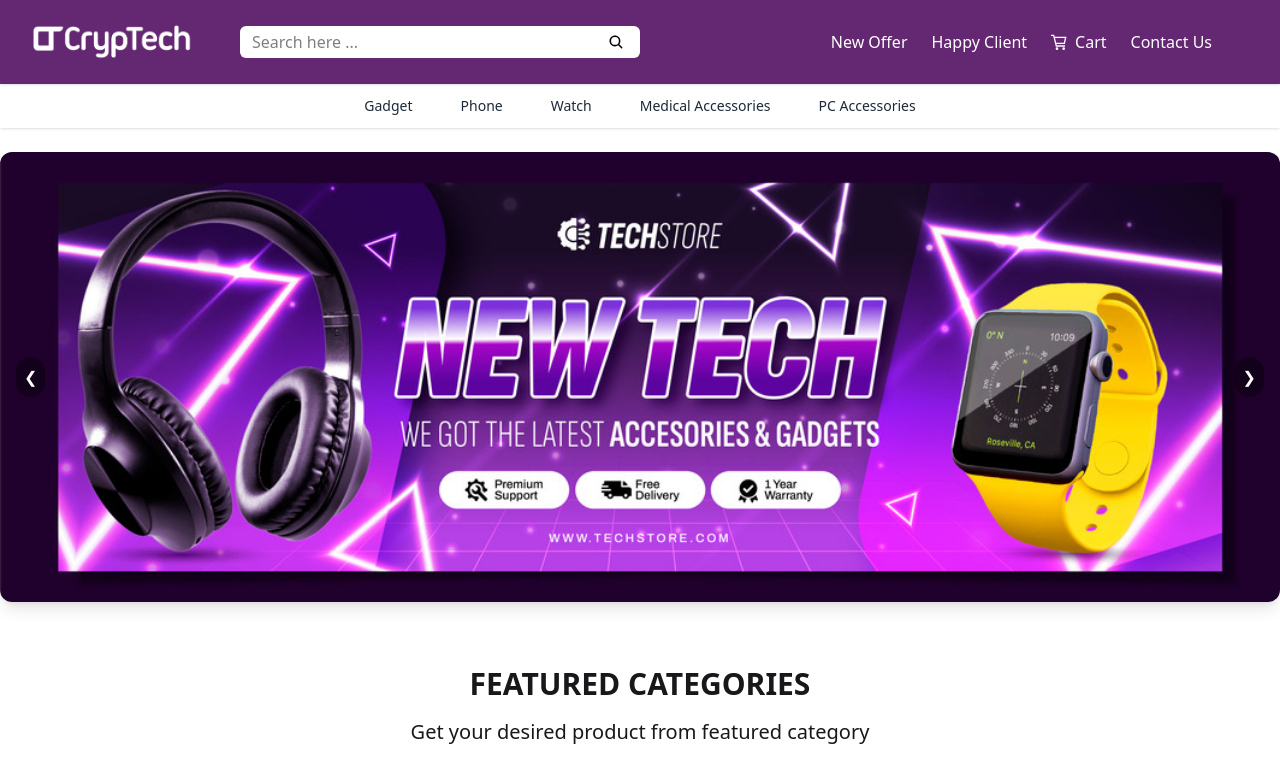
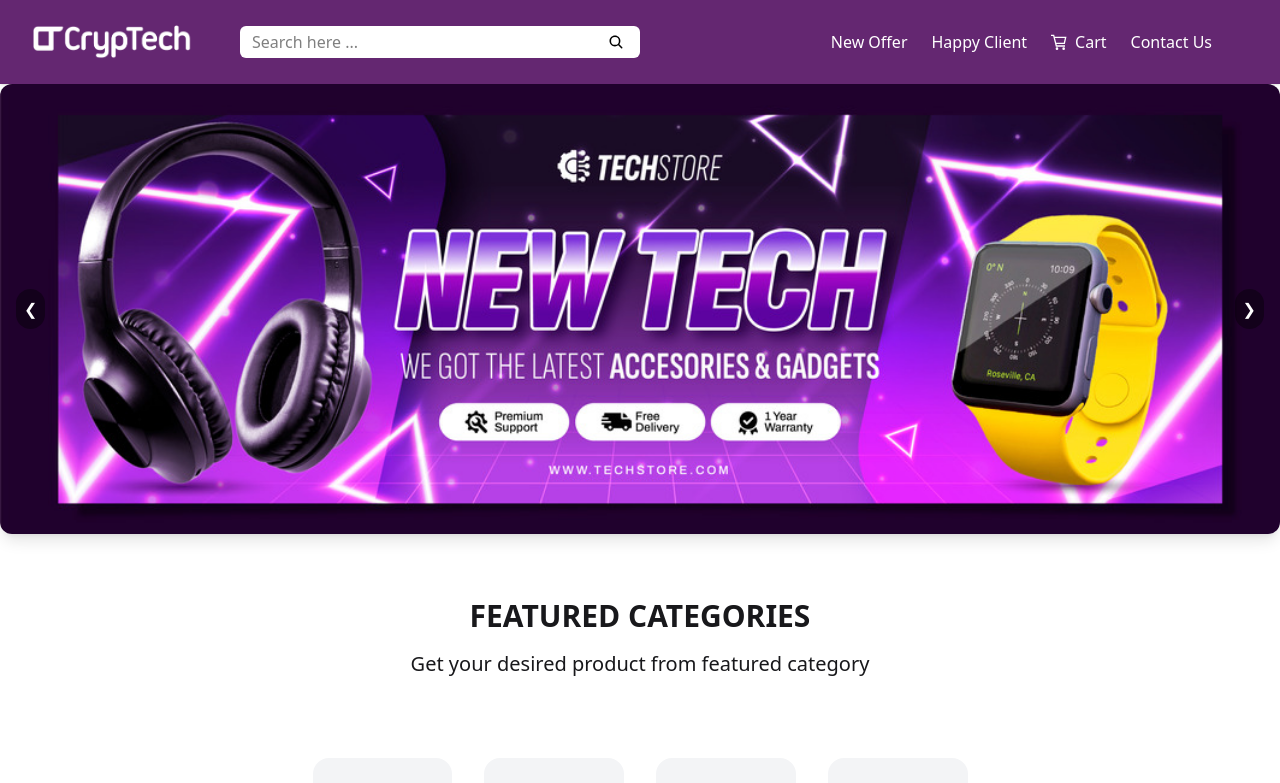
Before and after one commit to Tareq-dev/cryptech-ecom, a React app in the folder frontend/: page / in a window 1280 px wide. Shown: the top 783 px of the page. Built offline with nearby package versions, Linux system fonts and the light colour scheme; the HTML template or start-up script is replaced by a standard one.

Commit message:
setup router

```diff
--- a/frontend/src/App.jsx
+++ b/frontend/src/App.jsx
@@ -1,32 +1,18 @@
-
-import Carousel from './components/Carousel'
-import Categoty from './components/Categoty'
+import { Route, Routes } from 'react-router'
+import Footer from './components/Footer'
+import Home from './pages/Home'
+import Contact from './pages/Contact'
 import Navbar from './components/Navbar'
-import SubMenus from './components/DropdownMenu'
-import SliderProducts from './components/SliderProducts'
-import NewArrivals from './components/NewArrivals'
-import ProductsBanner from './components/ProductsBanner'
-import FeatureProducts from './components/FeatureProducts'
-import ProductsBannerTwo from './components/ProductsBannerTwo'
-import Brand from './components/Brand'
-import Content from './components/Content'
-import Footer from './components/Footer'
 
 function App() {
 
   return (
     <>
       <Navbar />
-      <SubMenus />
-      <Carousel />
-      <Categoty />
-      <SliderProducts />
-      <FeatureProducts />
-      <ProductsBanner />
-      <NewArrivals />
-      <ProductsBannerTwo />
-      <Brand />
-      <Content />
+      <Routes>
+        <Route path="/" element={<Home />} />
+        <Route path="/contact" element={<Contact />} />
+      </Routes>
       <Footer />
     </>
   )
--- a/frontend/src/components/Navbar.jsx
+++ b/frontend/src/components/Navbar.jsx
@@ -2,6 +2,7 @@
 import { IoSearch } from "react-icons/io5";
 import logo from "../assets/logo.png"
 import { GrCart } from "react-icons/gr";
+import { Link } from 'react-router';
 
 function Navbar() {
     return (
@@ -25,9 +26,9 @@
                         <li><a>Item 3</a></li>
                     </ul>
                 </div>
-                <a className=" mr-8 text-xl">
+                <Link to="/" className=" mr-8 text-xl">
                     <img className='w-40' src={logo} alt="" srcset="" />
-                </a>
+                </Link>
                 <form className="flex flex-col sm:flex-row w-[400px] items-center ml-4">
                     <input
                         type="email"
@@ -48,7 +49,7 @@
                     <li><a>New Offer</a></li>
                     <li><a>Happy Client</a></li>
                     <li><a><GrCart className='text-md' />Cart</a></li>
-                    <li><a className="">Contact Us</a></li>
+                    <li><Link to='/contact' className="">Contact Us</Link></li>
                 </ul>
 
             </div>
--- /dev/null
+++ b/frontend/src/pages/Contact.jsx
@@ -0,0 +1,9 @@
+import React from 'react'
+
+function Contact() {
+  return (
+    <div>Contact</div>
+  )
+}
+
+export default Contact
--- /dev/null
+++ b/frontend/src/pages/HappyClients.jsx
@@ -0,0 +1,9 @@
+import React from 'react'
+
+function HappyClients() {
+  return (
+    <div>HappyClients</div>
+  )
+}
+
+export default HappyClients
--- a/frontend/src/pages/Home.jsx
+++ b/frontend/src/pages/Home.jsx
@@ -1,9 +1,29 @@
 import React from 'react'
+import Navbar from '../components/Navbar'
+import Carousel from '../components/Carousel'
+import Categoty from '../components/Categoty'
+import SliderProducts from '../components/SliderProducts'
+import FeatureProducts from '../components/FeatureProducts'
+import ProductsBanner from '../components/ProductsBanner'
+import NewArrivals from '../components/NewArrivals'
+import ProductsBannerTwo from '../components/ProductsBannerTwo'
+import Brand from '../components/Brand'
+import Content from '../components/Content'
 
 function Home() {
-  return (
-    <div>Home</div>
-  )
+    return (
+        <div>
+            <Carousel />
+            <Categoty />
+            <SliderProducts />
+            <FeatureProducts />
+            <ProductsBanner />
+            <NewArrivals />
+            <ProductsBannerTwo />
+            <Brand />
+            <Content />
+        </div>
+    )
 }
 
 export default Home
--- /dev/null
+++ b/frontend/src/pages/NewOffer.jsx
@@ -0,0 +1,9 @@
+import React from 'react'
+
+function NewOffer() {
+  return (
+    <div>NewOffer</div>
+  )
+}
+
+export default NewOffer
```
